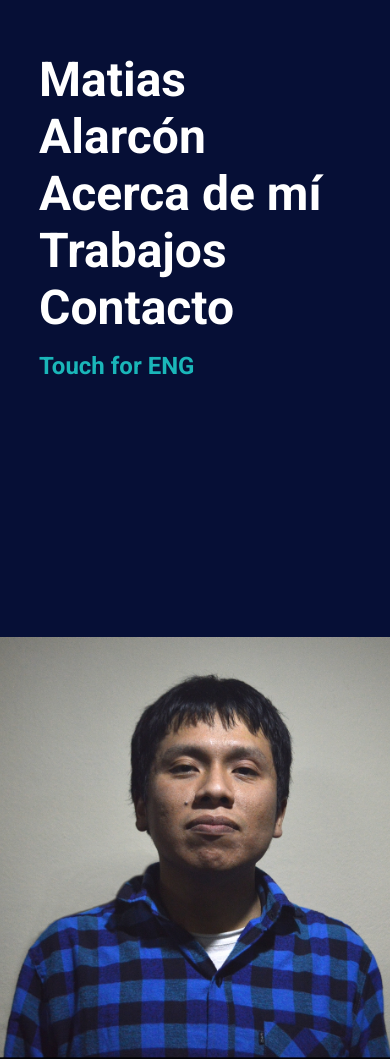
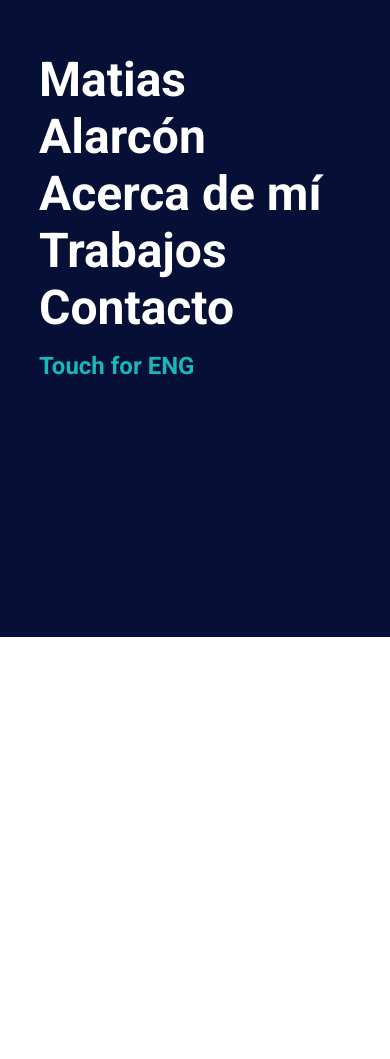
Before and after one commit to matiasal55/matiasal55.github.io, a React (Create React App) app: page / in a window 390 px wide. Shown: the part 207-1266 px from the top of the page. After the commit the page ends 844 px from the top, so only its background shows below. Built offline with nearby package versions, Linux system fonts and the light colour scheme.

Commit message:
Foto de home no se ve en responsive. Sera agregada en about

```diff
--- a/src/styles/Index.scss
+++ b/src/styles/Index.scss
@@ -6,9 +6,6 @@
 
 @media only screen and (max-width: 640px) {
     .picture {
-        width: 100%;
-        height: 50vh;
-        background-position: center;
-        background-size: cover;
+        display: none;
     }
 }
```
